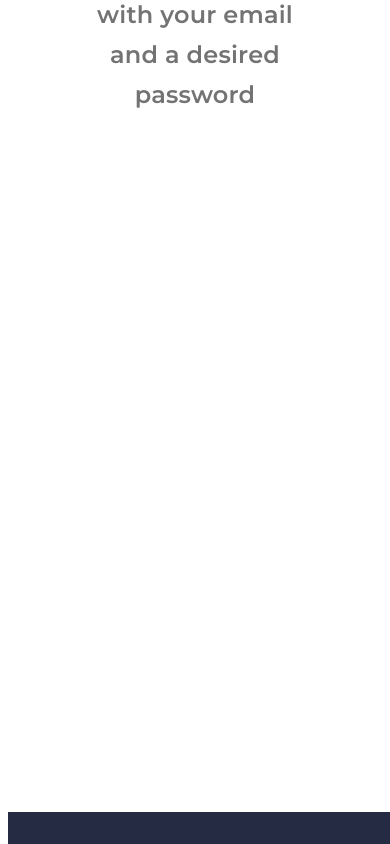
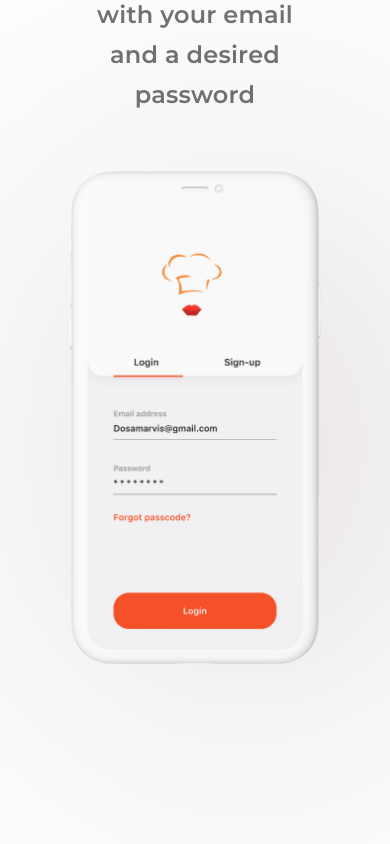
Before and after one commit to naveen-mehta/arcadian-digital, a React (Create React App) app: page / in a window 390 px wide. Shown: the part 1820-2664 px from the top of the page. Built offline with nearby package versions, Linux system fonts and the light colour scheme.

Commit message:
Phonemockup 3 updates

```diff
--- a/src/components/Hero/HeroElements.js
+++ b/src/components/Hero/HeroElements.js
@@ -111,8 +111,11 @@ export const HeroText = styled.div`
         @media screen and (max-width: 413px) {
            font-size: 22px;
            line-height: 35px;
-           left: -97px;
-           width: 94%;
+           left: -125px;
+           width: 88%;
+        }
+        @media screen and (max-width: 340px) {
+            left: -93px;
         }
     }
 `
--- a/src/components/Product/ProductElements.js
+++ b/src/components/Product/ProductElements.js
@@ -55,6 +55,7 @@ export const CreateAccountText = styled.div`
     @media screen and (max-width: 480px) {
         top: 400px;
         width: 300px;
+        left: -410px;
     }
 
     h3 {
@@ -127,12 +128,8 @@ export const PhoneMockupThree = styled.div`
     filter: drop-shadow(50px 30px 150px rgba(46, 4, 4, 0.21));
 
     @media screen and (max-width: 480px) {
-        width: 110%;
-        top: 370%;
-        left: 3%;
-        height: 110%;
-        background-size: 110%;
-        background-position: center;
+        top: 930px;
+        left: -55px;
     }
 `
 
```
Also changed, not shown: 1 other file (tests, documents, lock files or other folders).
